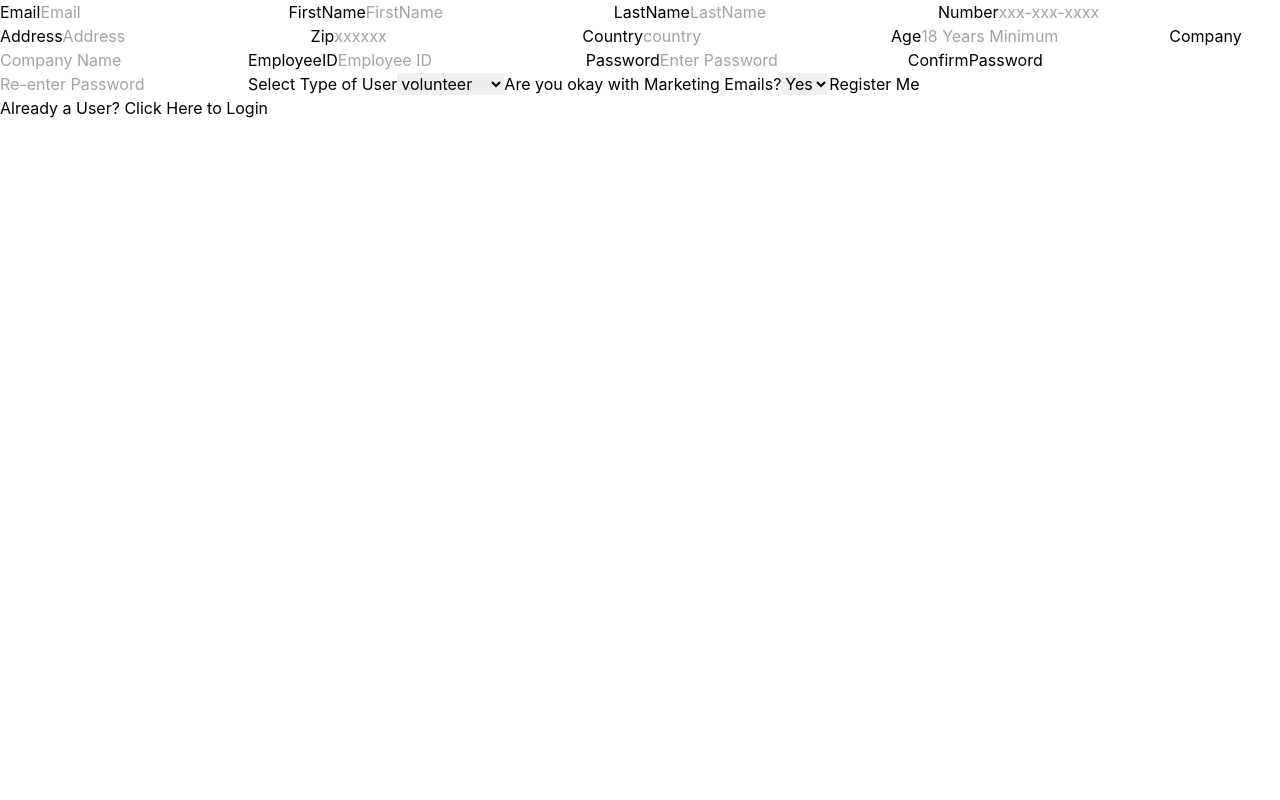
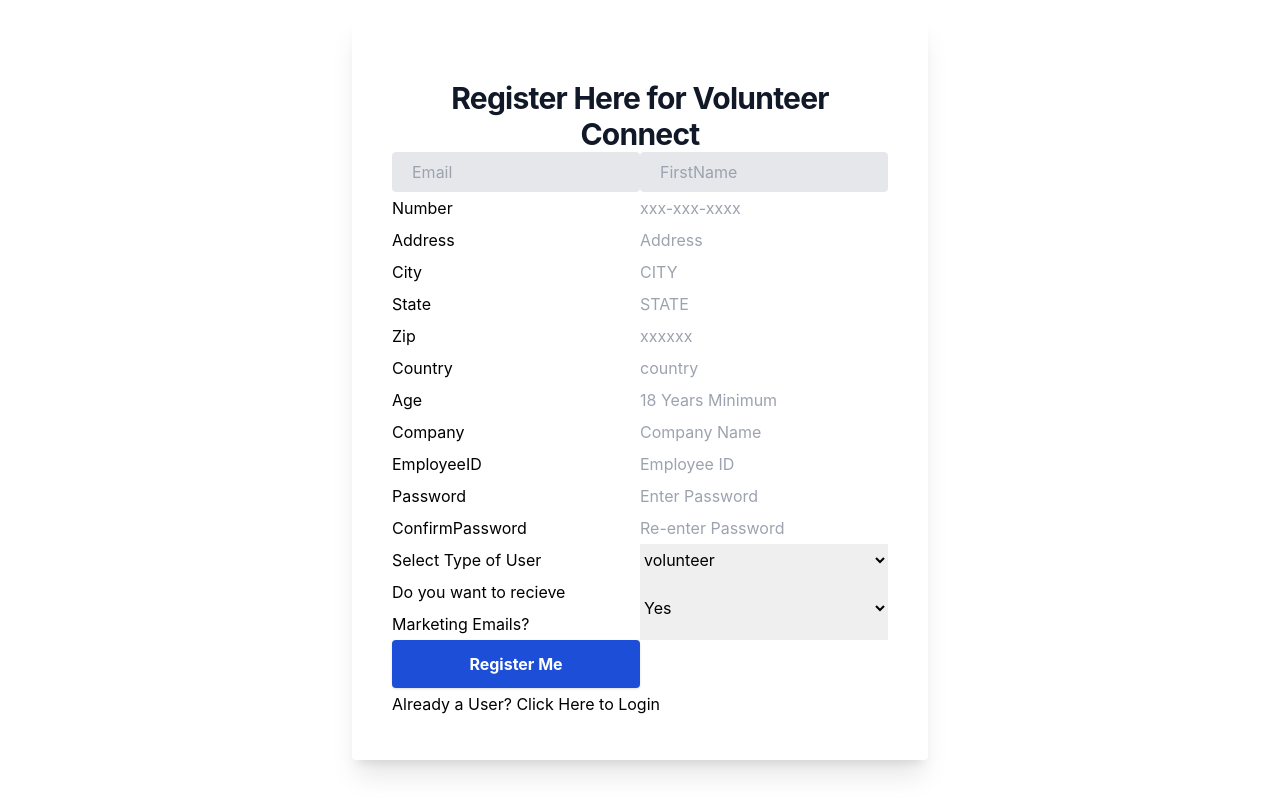
Before and after one commit to Rounaknayee/frontend, a React (Create React App) app: page /register in a window 1280 px wide. Built offline with nearby package versions, Linux system fonts and the light colour scheme.

Commit message:
saturday 6 PM

```diff
--- a/package.json
+++ b/package.json
@@ -8,6 +8,7 @@
     "@testing-library/user-event": "^13.5.0",
     "react": "^18.2.0",
     "react-dom": "^18.2.0",
+    "react-pro-sidebar": "^1.0.0-alpha.9",
     "react-router-dom": "^6.4.3",
     "react-scripts": "5.0.1",
     "web-vitals": "^2.1.4"
@@ -38,6 +39,7 @@
   },
   "devDependencies": {
     "autoprefixer": "^10.4.13",
+    "dotenv": "^16.0.3",
     "postcss": "^8.4.19",
     "tailwindcss": "^3.2.4"
   }
--- a/src/App.js
+++ b/src/App.js
@@ -6,6 +6,9 @@ import Home from './components/Home';
 import NotFound from './components/NotFound';
 
 import { BrowserRouter as Router, Routes, Route} from "react-router-dom";
+import UserDashboard from './components/UserDashboard';
+import AdminDashboard from './components/AdminDashboard';
+
 
 function App() {
   return (
@@ -15,7 +18,8 @@ function App() {
             <Route path='/' element={<Home/>} />
             <Route path='/login' element={<Login/>} />
             <Route path='/register' element={<Register/>} />
-            {/* <Route path='/dashboarduser' element={<Dashboarduser/>} /> */}
+            <Route path='/userdashboard' element={<UserDashboard/>} />
+            <Route path='/admindashboard' element={<AdminDashboard/>} />
             <Route path="*" element={<NotFound/>}/>
         </Routes>
       </Router>
--- /dev/null
+++ b/src/components/AdminDashboard.jsx
@@ -0,0 +1,9 @@
+import React from "react";
+
+export default function AdminDashboard() {
+    return (
+        <div>
+        <h1>Admin Dashboard</h1>
+        </div>
+    );
+    }
--- a/src/components/Login.jsx
+++ b/src/components/Login.jsx
@@ -1,31 +1,110 @@
-import React from 'react';
 import { Link } from 'react-router-dom';
+import React, { useState } from 'react';
+import { useNavigate } from "react-router-dom";
+import {rooturl} from "../config";
+
+const login_api = rooturl + "api/user/login";
+
+function validatedata (data,setMessage) {
+    if (data.email === "") {
+        setMessage("Email cannot be empty");
+        return false;
+    }
+    if (data.password === "") {
+        setMessage("Please Input password in correct format");
+        return false;
+    }
+    // if (data.usertype === "") {
+    //     setMessage("User Type cannot be empty");
+    //     return false;
+    // }
+    return true;
+}
 
 function Login() {
+    const [message, setMessage] = useState("");
+    const navigate = useNavigate()
+
+    let handleSubmit = async (e) => {
+        e.preventDefault();
+        console.log("entered submit");
+        console.log(e)
+
+        let data = new FormData(e.target);
+        let rawdata = Object.fromEntries(data.entries());
+        console.log(rawdata);
+        // check form data
+
+        if(validatedata(rawdata,setMessage) === false) return;
+
+        try {
+            // Actual call to API starts here
+            let res = await fetch(login_api, {
+              method: "POST",
+              credentials: 'include',
+              body: JSON.stringify(rawdata),
+              headers:{
+                'Content-Type': 'application/json'
+            }
+
+            })
+
+            if (res.status === 200) {
+                let resJson = await res.json();
+                setMessage("User Logged In Successfully");
+                await(20000);
+                if(resJson.user_type === "volunteer") {
+                    navigate("/userdashboard");
+                }
+                else if(resJson.user_type === "admin") {
+                    navigate("/admindashboard");
+                }
+                else if(resJson.user_type === "coordinator") {
+                    navigate("/coordinatordashboard");
+                }
+            }
+            else if(res.status === 401) {
+                let resJson = await res.json();
+                setMessage(String(resJson.message));
+            }
+            else if(res.status === 401) {
+                let resJson = await res.json();
+                setMessage(String(resJson.message));
+            }
+
+        }
+        catch(err){
+            console.log(err);
+        }
+        }
+
     return(
         <div>
-        <h2 class="font-semibold text-3xl mb-5">Login Here</h2>
         <div class="flex justify-center leading-loose">
+            <form class="max-w-xl m-4 p-10 bg-white rounded shadow-xl" onSubmit={handleSubmit}>
+            <p class="mt-6 text-center text-3xl font-bold tracking-tight text-gray-900">Login for volunteer Connect</p>
+                <div class="relative my-6"></div>
+                <label class="block text-sm text-gray-00" htmlFor="email">Email</label>
+                <input class="border-indigo-500 w-full px-5 py-1 text-gray-700 bg-gray-200 "
+                type="email" name="email" id="email" placeholder="Email" required />
 
-            <form class="max-w-xl m-4 p-10 bg-white rounded shadow-xl">
-            <p>
-            <h2 class="mt-6 text-center text-3xl font-bold tracking-tight text-gray-900">Login for volunteer Connect</h2>
-            </p>
                 <div class="relative my-6"></div>
-                <label class="block text-sm text-gray-00" htmlFor="loginemail">Email</label>
-                <input class="border-indigo-500 w-full px-5 py-1 text-gray-700 bg-gray-200 " type="email" id="loginemail" placeholder="Email" required />
+                <label class="block text-sm text-gray-00 " htmlFor='password'>Password</label>
+                <input class="border-blue-500 w-full px-5 py-1 text-gray-700 bg-gray-200 rounded"
+                 name="password" type="password" id='password' placeholder="Password" required />
+
                 <div class="relative my-6"></div>
-                <label class="block text-sm text-gray-00 " htmlFor='loginpassword'>Password</label>
-                <input class="border-blue-500 w-full px-5 py-1 text-gray-700 bg-gray-200 rounded" type="password" id='loginpassword' placeholder="Password" required />
-
-                <div class="relative my-6">
+                {/* <div class="relative my-6">
                 <select id="usertype" class="border-blue-500 block appearance-none w-full bg-gray-200 border border-gray-200 text-gray-700 py-3 px-4 pr-8 rounded leading-tight focus:bg-white focus:border-blue-500">
 
                     <option value="Volunteer">volunteer</option>
                     <option value="admin">admin</option>
                     <option value="coordinator">coordinator</option>
                 </select>
-                </div>
+                </div> */}
+
+                {/* Error Message Class after this to embed react usestate */}
+                <div class="message">{message ? <p color='red'>{message}</p> : null}</div>
 
                 <button class="shadow bg-blue-700 hover:bg-blue-500 focus:shadow-outline focus:outline-none text-white font-bold py-2 px-4 rounded"
                  type="submit" >Login</button>
--- a/src/components/Register.jsx
+++ b/src/components/Register.jsx
@@ -1,20 +1,22 @@
 import React from 'react'
 import { useState } from 'react'
-import { Link } from 'react-router-dom'
+import { Link} from 'react-router-dom'
+import { useNavigate } from "react-router-dom";
+import {rooturl} from "../config.js";
 
 // API_NAME
-const api_name = "https://api.server.test/register";
+const register_api = rooturl+"api/user/register";
 
 function validatedata(rawdata,setMessage) {
     let flag = 0, msg = '';
-        if(rawdata.registerpassword !== rawdata.confirmregisterpassword){
+        if(rawdata.password !== rawdata.confirmregisterpassword){
             flag = 1
             msg+= "Password and Confirm Password do not match ";
         }
-        if(rawdata.age < 18){
+        if((rawdata.age < 18) || (rawdata.age > 140)){
             if(flag === 1)msg+=" and ";
             flag=1
-            msg+=" You must be 18 years old to register";
+            msg+=" You must be between 18 and 140 years old to register";
         }
         if(flag === 1){
             setMessage(msg);
@@ -25,68 +27,106 @@ function validatedata(rawdata,setMessage) {
 
 export default function Register() {
     const [message, setMessage] = useState("");
+    const navigate = useNavigate();
 
     let handleSubmit = async (e) => {
         e.preventDefault();
-        console.log(e.target);
+        // console.log(e.target);
         // Get the form Data
         let data = new FormData(e.target);
         let rawdata = Object.fromEntries(data.entries());
-        console.log(rawdata);
-        // Validate the passwords and age
+        if(rawdata.marketing === "true")  rawdata.marketing = true;
+        else rawdata.marketing = false;
+        // console.log(rawdata);
+        // Validate the passwords and age, if True then set message of errror
+
         if(validatedata(rawdata,setMessage) === true) return;
 
-        setMessage("Processing....");
+        setMessage("Registering....");
         try {
             // Actual call to API starts here
-            let res = await fetch(api_name, {
+            console.log("Calling API");
+            console.log(rawdata);
+            let res = await fetch(register_api ,  {
               method: "POST",
-              body: rawdata,
+              body: JSON.stringify(rawdata),
+              headers:{
+                    'Content-Type': 'application/json'
+                }
             })
-            let resJson = await res.json();
-            if (resJson.status === 200) {
-                setMessage("User Registered Successfully");
-                // redirect("/dashboard");
+            if (res.status === 200) {
+                let resJson = await res.json();
+                console.log(resJson);
+                setMessage("User Registered Successfully, Please Login Now at Login Page");
+                await(2000);
+                navigate("/login");
             }
-            else if(resJson.status === 400) {
-                setMessage(String(resJson.message));
+            else if(res.status === 422) {
+                let resJson = await res.json();
+                let str1 = resJson.message+"\n";
+                let  str2 = resJson.errors;
+                for (const [key, value] of Object.entries(str2)) {
+                    str1 += key + " : " + value + "\n";
+                }
+                setMessage(String(str1));
+
+            }
+            else if(res.status === 500) {
+                setMessage("Server Error");
+            }
+            else{
+                console.log("kuch toh error hai");
+                setMessage("Unhandled Exception");
             }
         }
         catch(err){
             console.log(err);
+            // setMessage(err);
         }
 
     }
 
 
     return (
-        <div>
+        <div class="flex justify-center leading-loose">
 
-        <form  onSubmit={handleSubmit} >
-            <label htmlFor='registeremail'>Email</label>
-            <input
+        <form class="max-w-xl m-4 p-10 bg-white rounded shadow-xl"  onSubmit={handleSubmit} >
+        <p class="mt-6 text-center text-3xl font-bold tracking-tight text-gray-900">Register Here for Volunteer Connect</p>
+        <div class="grid grid-cols-2">
+            {/* <label htmlFor='registeremail'>Email</label> */}
+            <input class=" border-indigo-500 w-full px-5 py-1 text-gray-700 bg-gray-200 rounded"
             type= "email" name="email"
             placeholder="Email" id="registeremail" required  />
 
-            <label htmlFor='firstname'>FirstName</label>
-            <input
-            type = "text" name="firstname"
-            placeholder="FirstName" id="firstname" required/>
+            {/* <label htmlFor='name'>Name</label> */}
+            <input class=" border-indigo-500 w-full px-5 py-1 text-gray-700 bg-gray-200 rounded"
+            type = "text" name="name"
+            placeholder="FirstName" id="name" required/>
 
-            <label htmlFor='lastname'>LastName</label>
+            {/* <label htmlFor='lastname'>LastName</label>
             <input
             type = "text" name="lastname"
-            placeholder="LastName" id="lastname" required/>
+            placeholder="LastName" id="lastname" required/> */}
 
-            <label htmlFor='phonenumber'>Number</label>
+            <label htmlFor='phone'>Number</label>
             <input
-            type = "phone" name="phonenumber"
-            placeholder="xxx-xxx-xxxx" id="phonenumber" required/>
+            type = "phone" name="phone"
+            placeholder="xxx-xxx-xxxx" id="phone" required/>
 
             <label htmlFor='address'>Address</label>
             <input
             type = "text" name="address"
             placeholder="Address" id="address" required/>
+
+            <label htmlFor='city'>City</label>
+            <input
+            type = "text" name="city"
+            placeholder="CITY" id="city" required/>
+
+            <label htmlFor="state">State</label>
+            <input
+            type = "text" name="state"
+            placeholder="STATE" id="state" required/>
 
             <label htmlFor='zip'>Zip</label>
             <input
@@ -108,87 +148,45 @@ export default function Register() {
             type = "text" name="company"
             placeholder="Company Name" id="company"/>
 
-            <label htmlFor='employeeid'>EmployeeID</label>
+            <label htmlFor='employee_id'>EmployeeID</label>
             <input
-            type = "text" name='employeeid'
-            placeholder="Employee ID" id="employeeid"/>
+            type = "text" name='employee_id'
+            placeholder="Employee ID" id="employee_id"/>
 
-            <label htmlFor='registerpassword'>Password</label>
+            <label htmlFor='password'>Password</label>
             <input
-            type = "password" name="registerpassword"
-            placeholder="Enter Password" id="registerpassword" required/>
+            type = "password" name="password"
+            placeholder="Enter Password" id="password" required/>
 
             <label htmlFor='confirmregisterpassword'>ConfirmPassword</label>
             <input
             type = "password" name='confirmregisterpassword'
             placeholder="Re-enter Password" id="confirmregisterpassword" required/>
 
-            <label htmlFor='usertype'>Select Type of User</label>
-            <select id="usertype" name="usertype">
-                <option value="Volunteer">volunteer</option>
+            <label htmlFor='user_type'>Select Type of User</label>
+            <select id="user_type" name="user_type">
+                <option value="volunteer">volunteer</option>
                 <option value="admin">admin</option>
                 <option value="coordinator">coordinator</option>
             </select>
 
-            <label htmlFor='marketing'>Are you okay with Marketing Emails?</label>
+            <label htmlFor='marketing'>Do you want to recieve Marketing Emails?</label>
             <select id="marketing" name="marketing">
-                <option value="yes">Yes</option>
-                <option value="no">No</option>
+                <option value="true" >Yes</option>
+                <option value="false">No</option>
             </select>
 
-            <button type="submit" id="formsubmitbutton" >Register Me</button>
+            <button class="shadow bg-blue-700 hover:bg-blue-500 focus:shadow-outline focus:outline-none text-white font-bold py-2 px-4 rounded"
+            type="submit" id="formsubmitbutton" >Register Me</button>
+            </div>
 
             {/* Error Message Class after this to embed react usestate */}
-            <div className="message">{message ? <p>{message}</p> : null}</div>
+            <div class="message">{message ? <p color='red'>{message}</p> : null}</div>
+
+            <h2>Already a User? Click <Link to='/login'>Here</Link> to Login</h2>
 
         </form>
-        <h2>Already a User? Click <Link to='/login'>Here</Link> to Login</h2>
+
         </div>
     )
 }
-
-// import { BrowserRouter as Router, Route, Switch } from "react-router-dom";
-
-// export default function App() {
-//   return (
-    // <Router>
-    //   <Switch>
-    //     <Route path="/register">
-    //       <Register />
-    //     </Route>
-    //     <Route path="/login">
-    //       <Login />
-    //     </Route>
-    //     <Route path="/">
-    //       <Home />
-    //     </Route>
-    //   </Switch>
-    // </Router>
-//   );
-// }
-
-// let handleSubmit = async (e) => {
-    //     e.preventDefault();
-        // try {
-        //   let res = await fetch("https://httpbin.org/post", {
-        //     method: "POST",
-        //     body: JSON.stringify({
-        //       name: name,
-        //       email: email,
-        //       mobileNumber: mobileNumber,
-        //     }),
-        //   });
-    //       let resJson = await res.json();
-    //       if (res.status === 200) {
-    //         console.log("User Registered Successfully");
-    //       }
-    //       else if(res.status === 400) {
-
-    //       }
-    //       else {
-    //         setMessage("Some error occured");
-    //       }
-    //     } catch (err) {
-    //       console.log(err);
-    //     }
-    //   };
--- /dev/null
+++ b/src/components/UserDashboard.jsx
@@ -0,0 +1,9 @@
+import React from "react"
+
+export default function UserDashboard(props) {
+    return (
+        <div>
+            <h1>Dashboard</h1>
+        </div>
+    )
+}
--- /dev/null
+++ b/src/config.js
@@ -0,0 +1 @@
+export const rooturl = "http://192.168.6.153:8000/";
```
Also changed, not shown: 2 other files (tests, documents, lock files or other folders).
